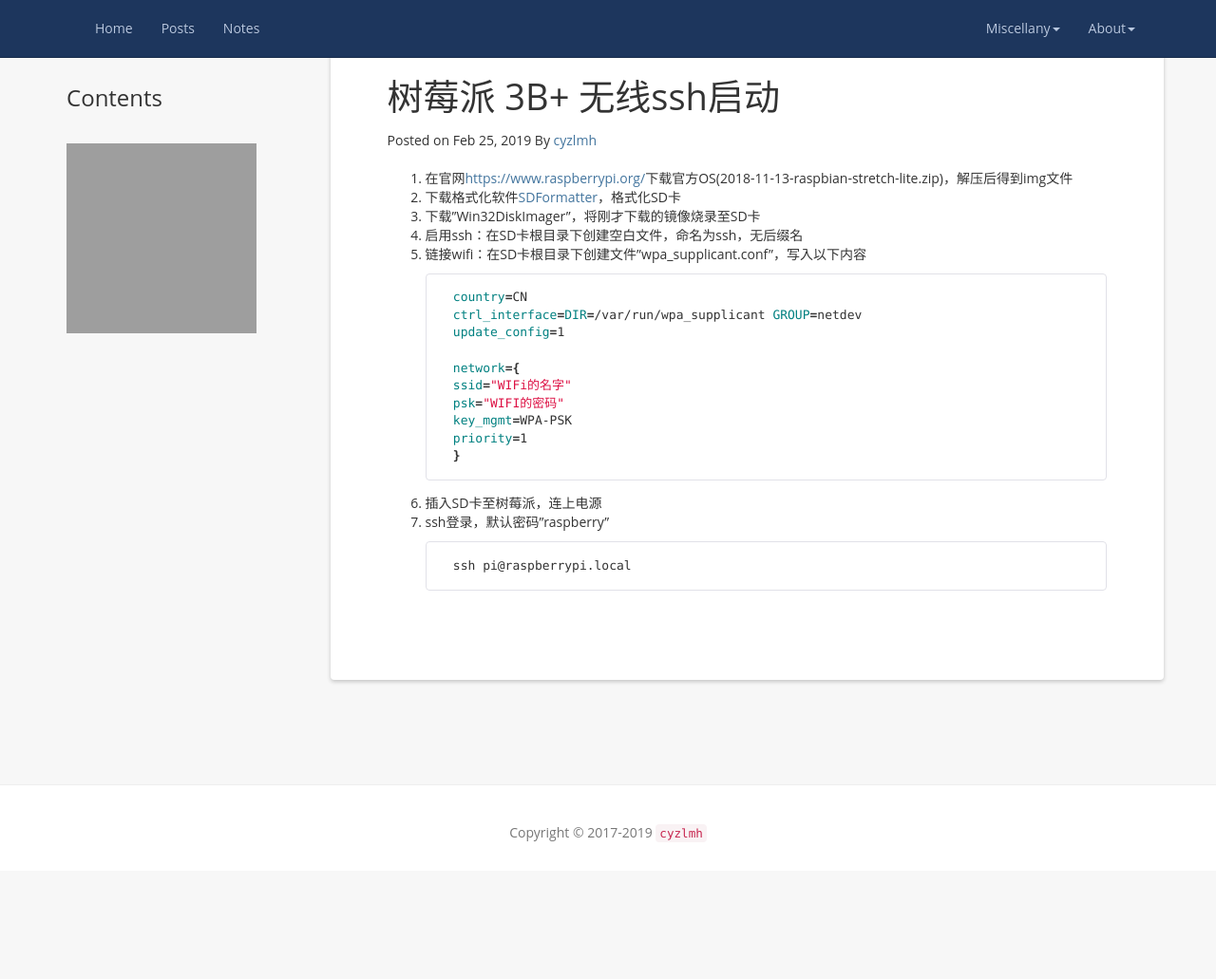
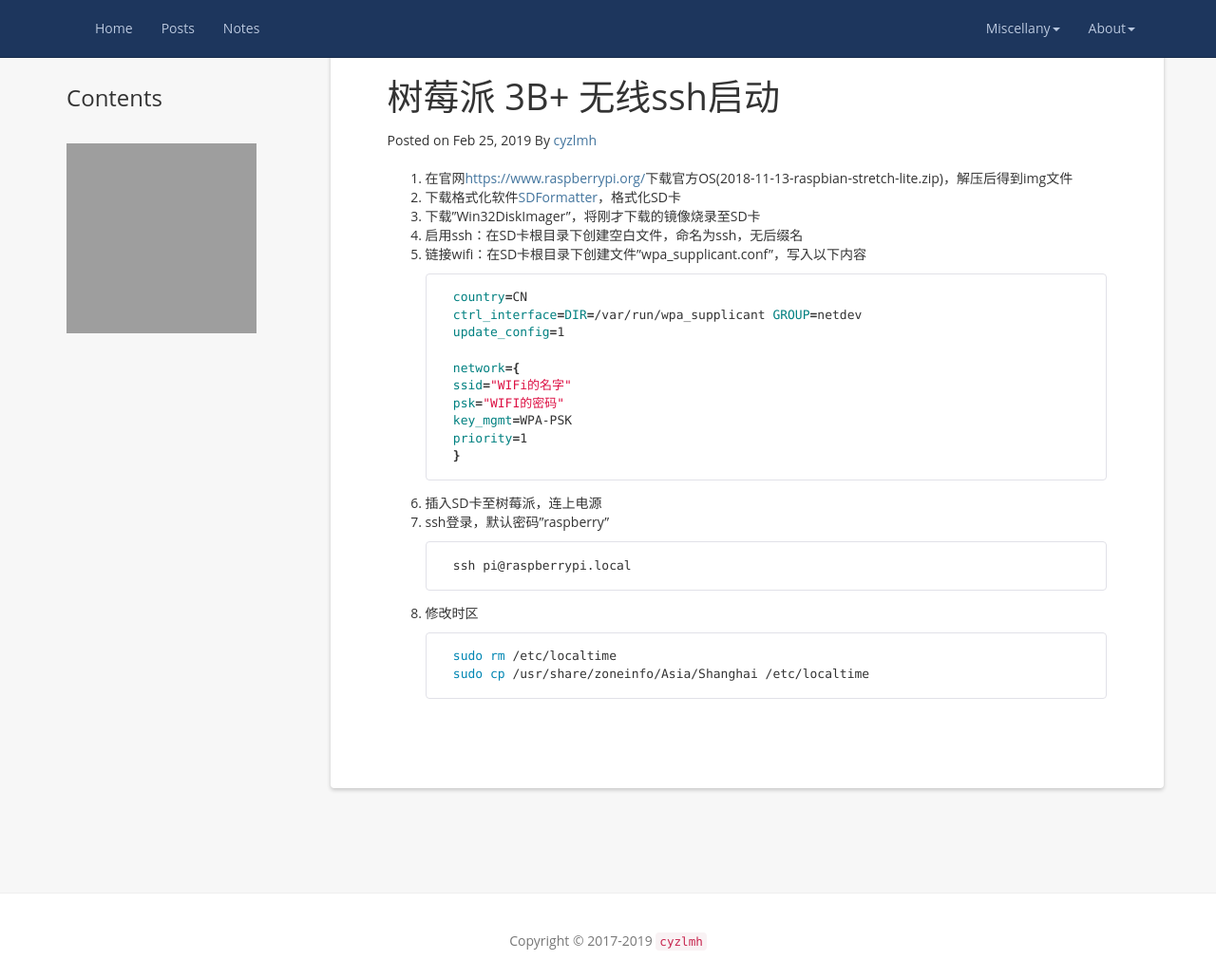
Before and after one commit to cyzlmh/cyzlmh.github.io, a Jekyll site: the page built from _posts/2019-02-25-树莓派 3B+ 无线ssh启动.md, in a window 1280 px wide and 1031 px high. Shown: the whole window at 95% size. Built offline with Jekyll 4.4.1, drawn with Linux system fonts in a browser that asks for light colours; nearby versions of some CDN libraries; grey boxes are pictures that could not be loaded.

Commit message:
update raspberrypi blog

````diff
--- a/_posts/2019-02-25-树莓派 3B+ 无线ssh启动.md
+++ b/_posts/2019-02-25-树莓派 3B+ 无线ssh启动.md
@@ -31,3 +31,9 @@ tags: raspberrypi
     ``` shell
     ssh pi@raspberrypi.local
     ```
+8. 修改时区
+
+    ``` shell
+    sudo rm /etc/localtime
+    sudo cp /usr/share/zoneinfo/Asia/Shanghai /etc/localtime
+    ```
````
